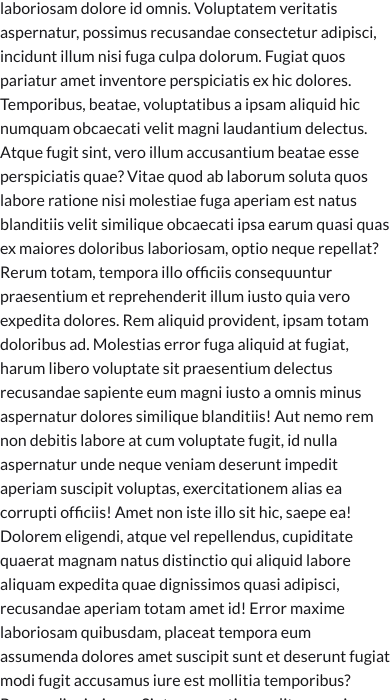
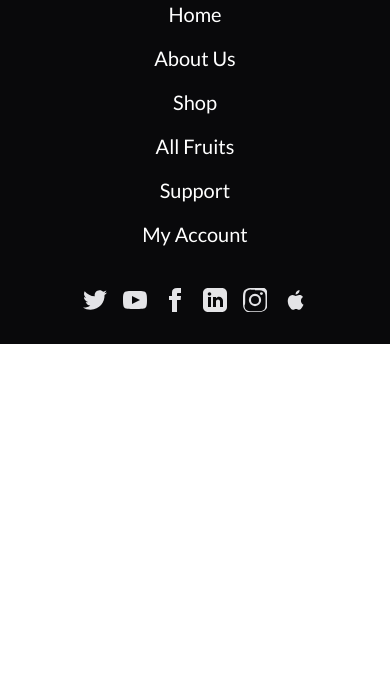
Before and after one commit to Mostofarusho/Fruit-Burst-Using-DaisyUI, a plain HTML site: page index.html in a window 390 px wide. Shown: the part 6249-6949 px from the top of the page. After the commit the page ends 6613 px from the top, so only its background shows below. Drawn offline with nearby package versions, Linux system fonts and the light colour scheme.

Commit message:
Footer Section Done With Responsive Complete Project

```diff
--- a/index.html
+++ b/index.html
@@ -587,22 +587,90 @@
             </div>
         </section>
     </main>
-    <footer></footer>
+    <footer class="footer footer-horizontal footer-center bg-neutral text-neutral-content py-8 lg:py-16 mb-5">
+        <aside>
+            <div class="flex items-center justify-center gap-4">
+                <img src="./images/logo.png" alt="">
+                <h1 class="text-2xl lg:text-4xl font-bold text-white">Fruit Burst</h1>
+            </div>
+
+
+            <div class="list-none grid sm:grid-cols-1 md:grid-cols-4 lg:grid-cols-6  gap-4 text-white text-xl">
+                <li><a>Home</a></li>
+                <li><a>About Us</a></li>
+                <li><a>Shop</a></li>
+                <li><a>All Fruits</a></li>
+                <li><a>Support</a></li>
+                <li><a>My Account</a></li>
+            </div>
+        </aside>
+        <nav>
+            <div class="grid grid-flow-col gap-4">
+                <a>
+                    <svg xmlns="http://www.w3.org/2000/svg" width="24" height="24" viewBox="0 0 24 24" class="fill-current">
+          <path
+            d="M24 4.557c-.883.392-1.832.656-2.828.775 1.017-.609 1.798-1.574 2.165-2.724-.951.564-2.005.974-3.127 1.195-.897-.957-2.178-1.555-3.594-1.555-3.179 0-5.515 2.966-4.797 6.045-4.091-.205-7.719-2.165-10.148-5.144-1.29 2.213-.669 5.108 1.523 6.574-.806-.026-1.566-.247-2.229-.616-.054 2.281 1.581 4.415 3.949 4.89-.693.188-1.452.232-2.224.084.626 1.956 2.444 3.379 4.6 3.419-2.07 1.623-4.678 2.348-7.29 2.04 2.179 1.397 4.768 2.212 7.548 2.212 9.142 0 14.307-7.721 13.995-14.646.962-.695 1.797-1.562 2.457-2.549z"></path>
+        </svg>
+                </a>
+                <a>
+                    <svg xmlns="http://www.w3.org/2000/svg" width="24" height="24" viewBox="0 0 24 24" class="fill-current">
+          <path
+            d="M19.615 3.184c-3.604-.246-11.631-.245-15.23 0-3.897.266-4.356 2.62-4.385 8.816.029 6.185.484 8.549 4.385 8.816 3.6.245 11.626.246 15.23 0 3.897-.266 4.356-2.62 4.385-8.816-.029-6.185-.484-8.549-4.385-8.816zm-10.615 12.816v-8l8 3.993-8 4.007z"></path>
+        </svg>
+                </a>
+                <a>
+                    <svg xmlns="http://www.w3.org/2000/svg" width="24" height="24" viewBox="0 0 24 24" class="fill-current">
+          <path
+            d="M9 8h-3v4h3v12h5v-12h3.642l.358-4h-4v-1.667c0-.955.192-1.333 1.115-1.333h2.885v-5h-3.808c-3.596 0-5.192 1.583-5.192 4.615v3.385z"></path>
+        </svg>
+                </a>
+                <a>
+                    <svg xmlns="http://www.w3.org/2000/svg" width="24" height="24" viewBox="0 0 24 24" class="fill-current">
+    <path d="M19 0h-14c-2.76 0-5 2.24-5 5v14c0 2.76 2.24 5 5 5h14c2.76
+             0 5-2.24 5-5v-14c0-2.76-2.24-5-5-5zm-11 19h-3v-10h3v10zm-1.5-11.25c-.97
+             0-1.75-.78-1.75-1.75s.78-1.75
+             1.75-1.75 1.75.78
+             1.75 1.75-.78 1.75-1.75
+             1.75zm13.5 11.25h-3v-5.5c0-1.1-.9-2-2-2s-2
+             .9-2 2v5.5h-3v-10h3v1.25c.69-.89
+             1.78-1.5 3-1.5 2.21 0
+             4 1.79 4 4v6.25z"/>
+  </svg>
+                </a>
+                <a>
+                    <svg xmlns="http://www.w3.org/2000/svg" width="24" height="24" viewBox="0 0 24 24" class="fill-current">
+    <path d="M12 2.2c3.2 0 3.584.012 4.85.07 1.17.056
+             1.97.24 2.43.4a4.92 4.92 0 0 1
+             1.77 1.03 4.92 4.92 0 0 1
+             1.03 1.77c.16.46.344 1.26.4
+             2.43.058 1.266.07 1.65.07
+             4.85s-.012 3.584-.07
+             4.85c-.056 1.17-.24 1.97-.4
+             2.43a4.92 4.92 0 0 1-1.03
+             1.77 4.92 4.92 0 0 1-1.77
+             1.03c-.46.16-1.26.344-2.43.4-1.266.058-1.65.07-4.85.07s-3.584-.012-4.85-.07c-1.17-.056-1.97-.24-2.43-.4a4.92 4.92 0 0 1-1.77-1.03 4.92 4.92 0 0 1-1.03-1.77c-.16-.46-.344-1.26-.4-2.43C2.212 15.784 2.2 15.4 2.2 12s.012-3.584.07-4.85c.056-1.17.24-1.97.4-2.43A4.92 4.92 0 0 1 3.7 2.95 4.92 4.92 0 0 1 5.47 1.92c.46-.16 1.26-.344 2.43-.4C8.416 1.788 8.8 1.776 12 1.776m0-1.776C8.735 0 8.332.012 7.053.07 5.777.128 4.858.334 4.047.642a6.84 6.84 0 0 0-2.495 1.636A6.84 6.84 0 0 0 .642 4.047C.334 4.858.128 5.777.07 7.053.012 8.332 0 8.735 0 12c0 3.265.012 3.668.07 4.947.058 1.276.264 2.195.572 3.006a6.84 6.84 0 0 0 1.636 2.495 6.84 6.84 0 0 0 2.495 1.636c.811.308 1.73.514 3.006.572C8.332 23.988 8.735 24 12 24s3.668-.012 4.947-.07c1.276-.058 2.195-.264 3.006-.572a6.84 6.84 0 0 0 2.495-1.636 6.84 6.84 0 0 0 1.636-2.495c.308-.811.514-1.73.572-3.006.058-1.279.07-1.682.07-4.947s-.012-3.668-.07-4.947c-.058-1.276-.264-2.195-.572-3.006a6.84 6.84 0 0 0-1.636-2.495 6.84 6.84 0 0 0-2.495-1.636c-.811-.308-1.73-.514-3.006-.572C15.668.012 15.265 0 12 0z"/>
+    <path d="M12 5.838a6.162 6.162 0 1 0 0 12.324 6.162 6.162 0 0 0 0-12.324zm0 10.162a3.999 3.999 0 1 1 0-7.998 3.999 3.999 0 0 1 0 7.998z"/>
+    <circle cx="18.406" cy="5.594" r="1.44"/>
+  </svg>
+                </a>
+                <a>
+                    <svg xmlns="http://www.w3.org/2000/svg" viewBox="0 0 384 512" width="24" height="24" class="fill-current">
+    <path d="M318.7 268.7c-.2-52.2 42.6-77.1 44.6-78.3-24.3-35.6-62.2-40.5-75.7-41.1-32.2-3.2-62.9
+    18.9-79.2 18.9-16.3 0-41.3-18.4-67.9-17.9-35 0-67.4
+    20.4-85.3 51.9-36.6 63.5-9.3 157.3 26.2 208.8 17.4
+    25.1 38.1 53.3 65.2 52.2 26.1-1 36-16.9
+    67.4-16.9s40.1 16.9 67.9 16.4c28-.5 45.7-25.5
+    62.9-50.9 19.7-28.9 27.9-57.1 28.1-58.6-.6-.3-54.1-20.8-54.3-82.4zm-52-161c14.4-17.5
+    24.1-41.9 21.4-66.2-20.7.8-45.7 13.8-60.5
+    31.3-13.3 15.4-25 40-21.8 63.5 23.1 1.8
+    46.6-11.7 60.9-28.6z"/>
+  </svg>
+                </a>
+            </div>
+        </nav>
+    </footer>
+
 </body>
-<div class=" ">Lorem ipsum dolor sit amet consectetur adipisicing elit. Tempora unde commodi, voluptates excepturi doloremque nemo laudantium laborum laboriosam autem ut inventore iusto aut. Nostrum cupiditate laboriosam dolore id omnis. Voluptatem veritatis aspernatur,
-    possimus recusandae consectetur adipisci, incidunt illum nisi fuga culpa dolorum. Fugiat quos pariatur amet inventore perspiciatis ex hic dolores. Temporibus, beatae, voluptatibus a ipsam aliquid hic numquam obcaecati velit magni laudantium delectus.
-    Atque fugit sint, vero illum accusantium beatae esse perspiciatis quae? Vitae quod ab laborum soluta quos labore ratione nisi molestiae fuga aperiam est natus blanditiis velit similique obcaecati ipsa earum quasi quas ex maiores doloribus laboriosam,
-    optio neque repellat? Rerum totam, tempora illo officiis consequuntur praesentium et reprehenderit illum iusto quia vero expedita dolores. Rem aliquid provident, ipsam totam doloribus ad. Molestias error fuga aliquid at fugiat, harum libero voluptate
-    sit praesentium delectus recusandae sapiente eum magni iusto a omnis minus aspernatur dolores similique blanditiis! Aut nemo rem non debitis labore at cum voluptate fugit, id nulla aspernatur unde neque veniam deserunt impedit aperiam suscipit voluptas,
-    exercitationem alias ea corrupti officiis! Amet non iste illo sit hic, saepe ea! Dolorem eligendi, atque vel repellendus, cupiditate quaerat magnam natus distinctio qui aliquid labore aliquam expedita quae dignissimos quasi adipisci, recusandae aperiam
-    totam amet id! Error maxime laboriosam quibusdam, placeat tempora eum assumenda dolores amet suscipit sunt et deserunt fugiat modi fugit accusamus iure est mollitia temporibus? Rerum, dignissimos. Sint praesentium velit corporis totam dolore quae
-    magnam iure non eos nulla ducimus fugiat obcaecati id consequatur, hic enim dicta ipsam voluptatum sequi temporibus, neque fuga laudantium esse. Alias quam temporibus laborum enim harum debitis quaerat. Temporibus necessitatibus illum obcaecati odit
-    a corporis aliquid quo iure quidem inventore, blanditiis iste itaque incidunt dicta laborum nesciunt voluptatibus sed sunt maxime. Architecto adipisci totam voluptate quidem sint iusto ea odit tempora eaque, necessitatibus odio illum, fugit doloremque
-    ipsa. Aperiam ad, quis voluptates sapiente provident, architecto fugit qui illo ipsam, excepturi nihil at. Tempora, ab! Aliquid eveniet ex esse voluptas praesentium minus error culpa autem, molestias perspiciatis dolorum quo quasi nisi? Vero nostrum
-    expedita eos laudantium. Eaque perspiciatis enim itaque ipsa rerum suscipit in dignissimos quibusdam deserunt doloribus laborum a eum vel vero voluptatum, nostrum magnam natus tenetur consequuntur culpa nihil debitis accusamus! Amet explicabo rerum
-    doloremque voluptate velit expedita fugiat enim, aspernatur nobis dolores mollitia saepe delectus, facilis quaerat. Nobis cum rem, nulla, velit et iure reiciendis reprehenderit provident ullam sint voluptatem recusandae neque aliquid saepe. Voluptatibus
-    nesciunt autem, vel, quam ullam quo culpa sequi quia enim quas delectus odit, velit tempore beatae nisi esse eos quos officia vitae voluptatem magnam earum ad ipsam nostrum? Sunt voluptates esse in vero alias aut maxime nam, aliquam excepturi sint
-    temporibus enim. Blanditiis aliquid, veniam, error neque, ipsa omnis totam necessitatibus ad at similique rem doloribus ut libero. Aliquam est cum nam sequi, ab qui deserunt dicta, commodi doloribus dignissimos incidunt reprehenderit tempora explicabo
-    saepe rem repudiandae fuga nostrum, doloremque impedit ipsum? Recusandae cum fuga corrupti omnis vel, dicta non quibusdam. Tempora, nam deserunt?</div>
+
 
 </html>
```
